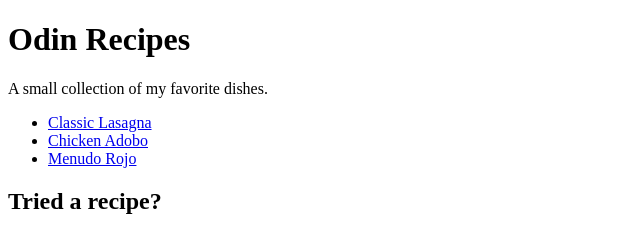
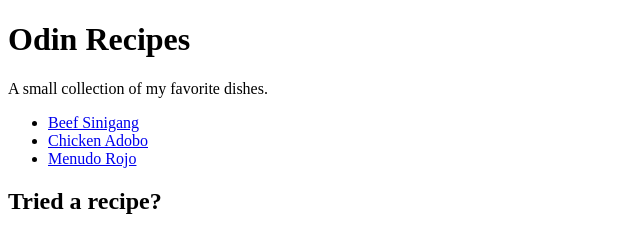
Before and after one commit to Dinci-pq/odin-recipes, a plain HTML site: page index.html in a window 1280 px wide. Shown: the top 232 px of the page, 0-640 px from the left. Drawn offline with Linux system fonts and the light colour scheme.

Commit message:
Update recipe link from Lasagna to Beef Sinigang

```diff
--- a/index.html
+++ b/index.html
@@ -9,7 +9,7 @@
     <h1>Odin Recipes</h1>
     <p>A small collection of my favorite dishes.</p>
     <ul>
-      <li><a href="recipes/Beef Sinigang.html">Classic Lasagna</a></li>
+      <li><a href="recipes/Beef Sinigang.html">Beef Sinigang</a></li>
       <li><a href="recipes/ChickenAdobo.html">Chicken Adobo</a></li>
       <li><a href="recipes/Menudo Rojo.webp">Menudo Rojo</a></li>
     </ul>
```
